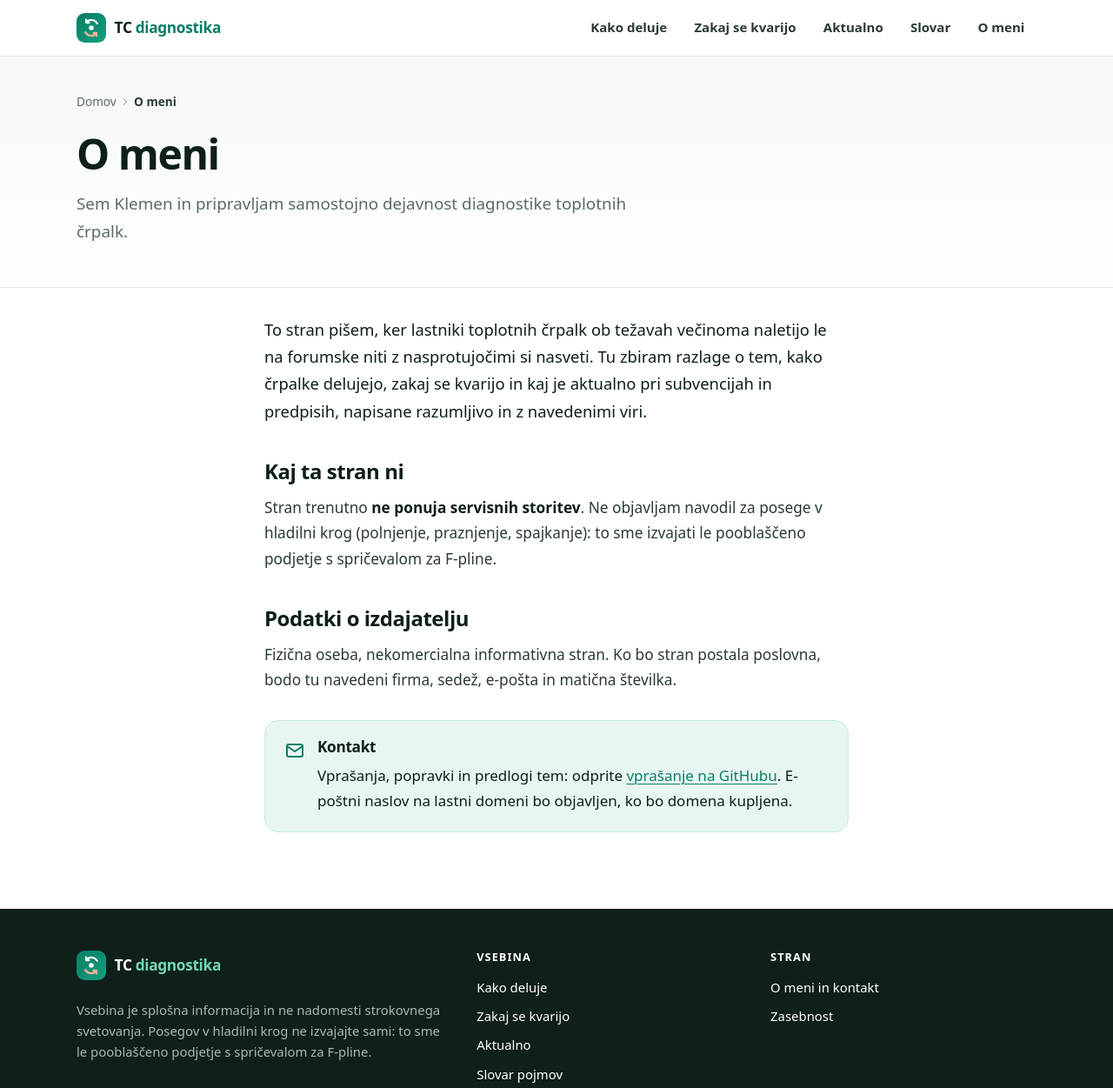
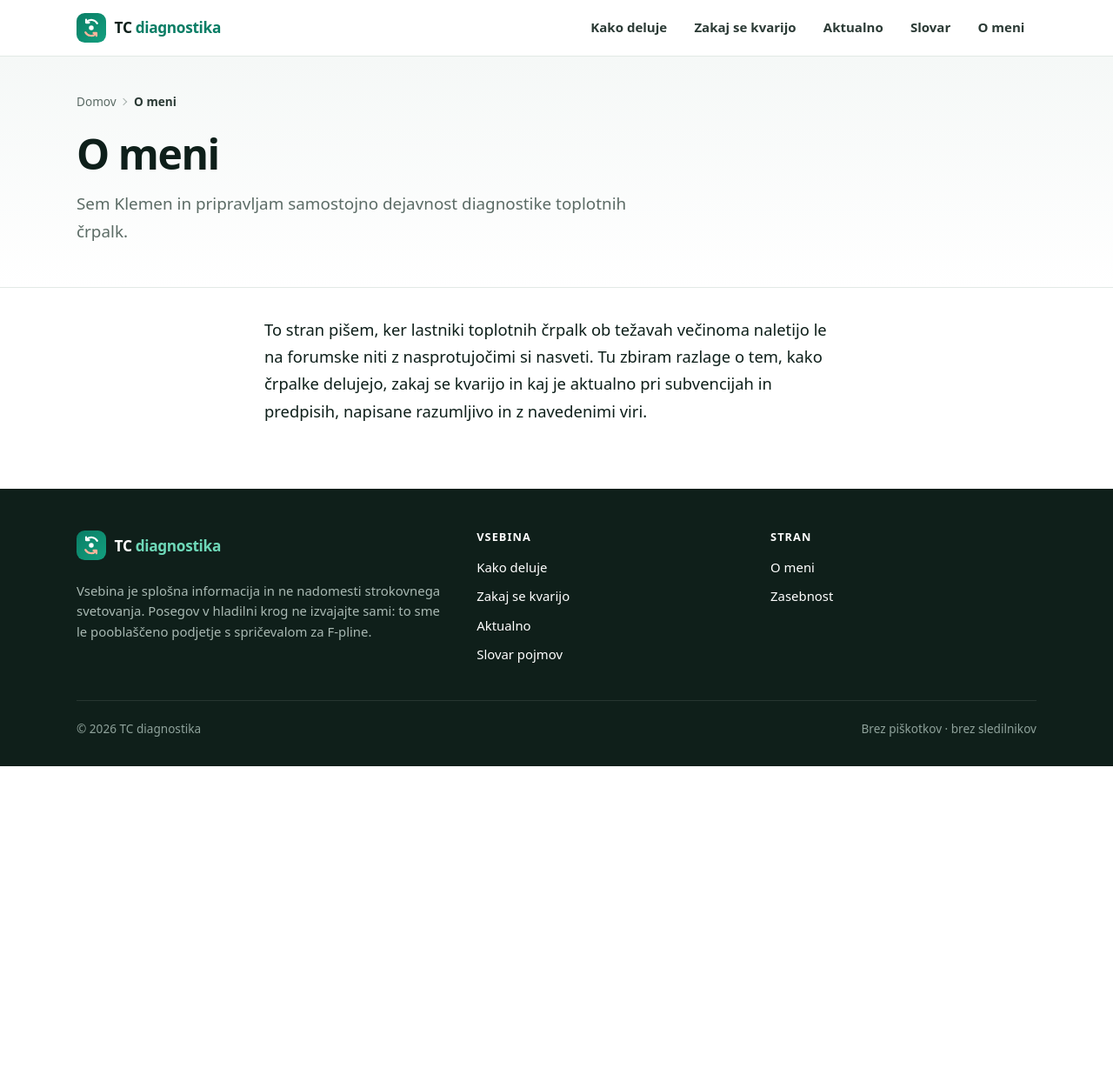
Before and after one commit to khrastnik/tc-diagnostika, an Astro site: page /tc-diagnostika/o-meni in a window 1280 px wide. Shown: the top 1251 px of the page at 87% size. After the commit the page ends 881 px from the top, so only its background shows below. Built offline with nearby package versions, Linux system fonts and the light colour scheme; Astro itself is replaced by a stand-in of ours.

Commit message:
O meni: odstranjeni razdelki o storitvah, izdajatelju in kontaktu
Co-Authored-By: Claude Opus 5.5 <noreply@anthropic.com>
Claude-Session: https://claude.ai/code/session_01YDhnWKcmnRCweukNQD4G7k

```diff
--- a/src/layouts/Base.astro
+++ b/src/layouts/Base.astro
@@ -81,7 +81,7 @@ const nav: [string, string][] = [
         <div>
           <h2>Stran</h2>
           <ul>
-            <li><a href={u('/o-meni/')}>O meni in kontakt</a></li>
+            <li><a href={u('/o-meni/')}>O meni</a></li>
             <li><a href={u('/zasebnost/')}>Zasebnost</a></li>
           </ul>
         </div>
--- a/src/pages/o-meni.astro
+++ b/src/pages/o-meni.astro
@@ -1,9 +1,8 @@
 ---
 import Base from '../layouts/Base.astro';
-import Icon from '../components/Icon.astro';
 import Crumbs from '../components/Crumbs.astro';
 ---
-<Base title="O meni" description="Kdo piše stran TC diagnostika, zakaj in kako me kontaktirate.">
+<Base title="O meni" description="Kdo piše stran TC diagnostika in zakaj.">
   <header class="page-head c-teal">
     <div class="container">
       <Crumbs items={[['O meni']]} />
@@ -15,15 +14,7 @@ import Crumbs from '../components/Crumbs.astro';
     <div class="container" style="max-width:calc(var(--readw) + 3rem)">
       <div class="prose">
         <p>To stran pišem, ker lastniki toplotnih črpalk ob težavah večinoma naletijo le na forumske niti z nasprotujočimi si nasveti. Tu zbiram razlage o tem, kako črpalke delujejo, zakaj se kvarijo in kaj je aktualno pri subvencijah in predpisih, napisane razumljivo in z navedenimi viri.</p>
-        <h2>Kaj ta stran ni</h2>
-        <p>Stran trenutno <strong>ne ponuja servisnih storitev</strong>. Ne objavljam navodil za posege v hladilni krog (polnjenje, praznjenje, spajkanje): to sme izvajati le pooblaščeno podjetje s spričevalom za F-pline.</p>
-        <h2>Podatki o izdajatelju</h2>
-        <p>Fizična oseba, nekomercialna informativna stran. Ko bo stran postala poslovna, bodo tu navedeni firma, sedež, e-pošta in matična številka.</p>
       </div>
-      <aside class="callout callout-teal">
-        <Icon name="mail" />
-        <div><h2>Kontakt</h2><p>Vprašanja, popravki in predlogi tem: odprite <a href="https://github.com/khrastnik/tc-diagnostika/issues" rel="noopener">vprašanje na GitHubu</a>. E-poštni naslov na lastni domeni bo objavljen, ko bo domena kupljena.</p></div>
-      </aside>
     </div>
   </div>
 </Base>
```
